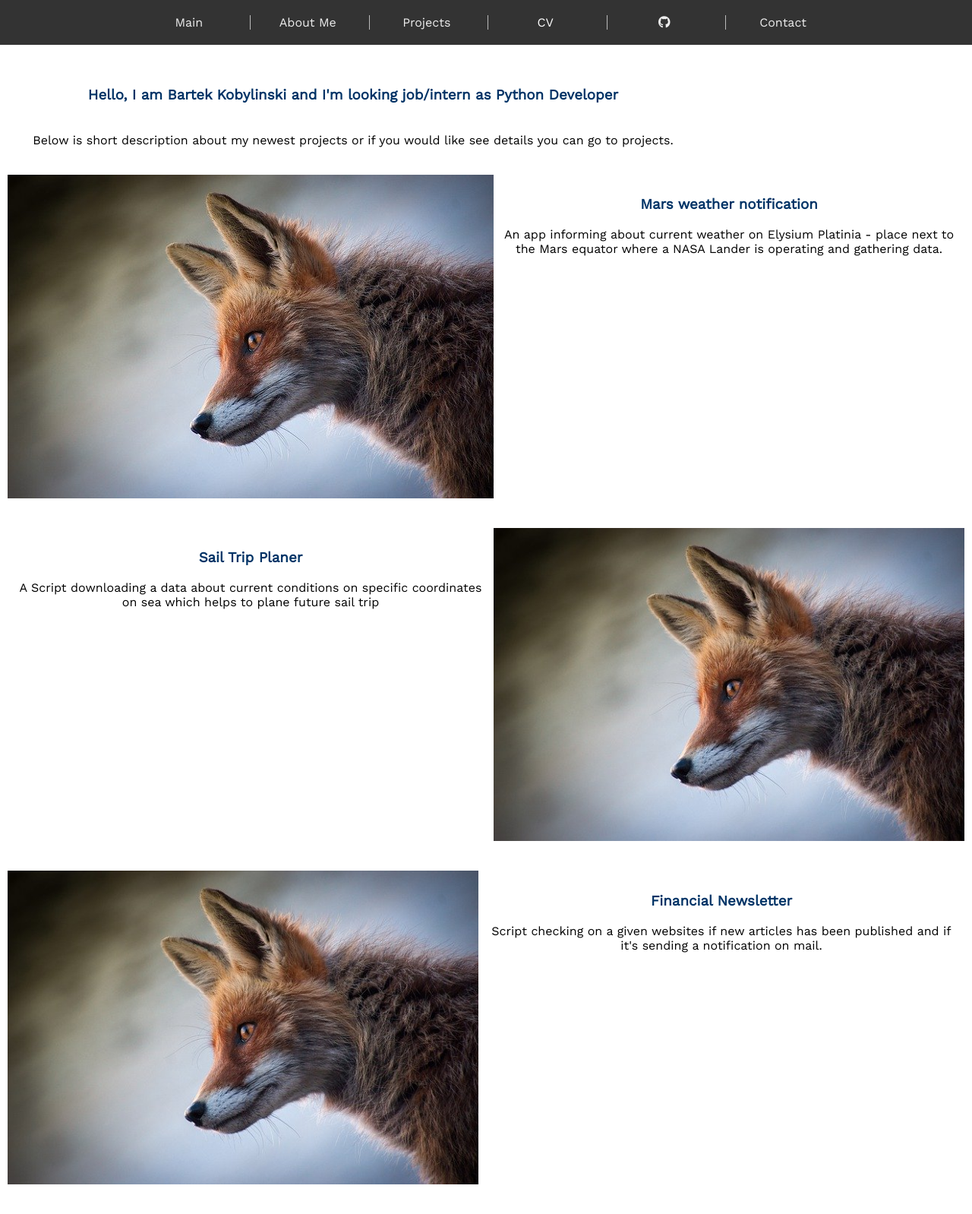
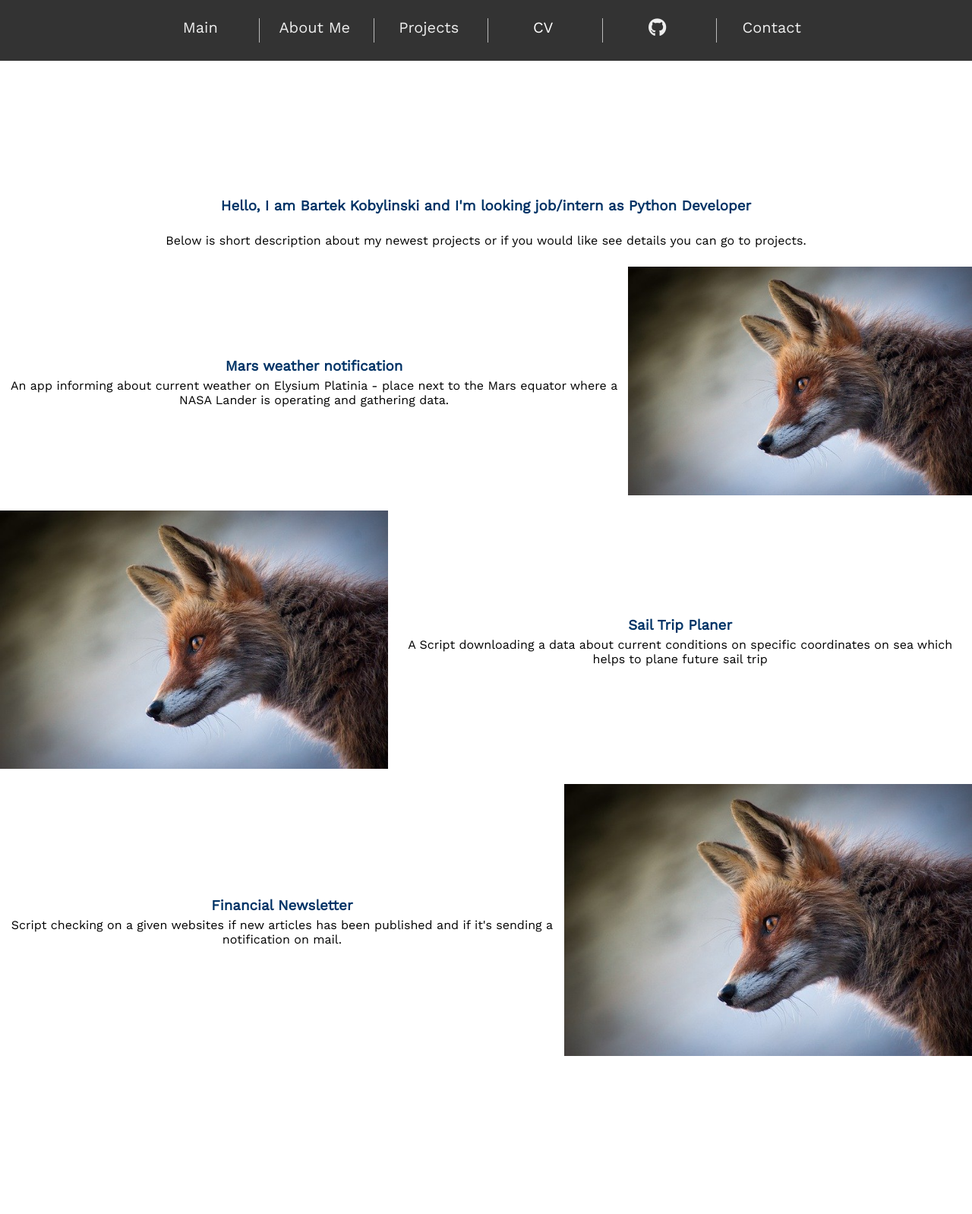
Before and after one commit to bartoszkobylinski/my_website, a Flask app: page / in a window 1280 px wide. Shown: the whole page at 76% size. After the commit the page ends 1390 px from the top, so only its background shows below. Run offline with Flask 2, Linux system fonts and the light colour scheme; some libraries are stand-ins or nearby versions.

Commit message:
Building new css file in a mobile first metodology

```diff
--- a/app/static/css/index_style.css
+++ b/app/static/css/index_style.css
@@ -3,77 +3,75 @@ body{
     font-family: 'Work Sans', sans-serif;
 }
 /* navigation bar */
-.navigation_bar{
+nav{
     display: block;
-    width: 100vw;
-    height: 3vh;
+    width: 100%;
+    height: 3rem;
 }
-.navigation_bar ul{
-    padding: 20px;
-    margin: 0px;
+nav ul{
+    padding: 1.5rem;
+    margin: 0rem;
     text-align: center;
     background-color:#333;
 }
-.navigation_bar ul li{
+nav ul li{
     display: inline-block;
-    width: 150px;
+    width: 9.375rem;
     border-left: 1px solid #bbb;
     color: white;
 }
-.navigation_bar ul li:first-child{
-border-left: none;
+nav ul li:first-child{
+    border-left: none;
 }
-.navigation_bar ul li a{
+nav ul li a{
     text-decoration: none;
     color: #eee;
 }
-.navigation_bar ul li:hover{
+nav ul li:hover{
     background-color: #c6c6c6;
     color: #383833;
-    width: 150px;
+    width: 9.375rem;
     border-left: 1px solid #bbb;
 }
-
-.navigation_bar ul li a:hover{
+nav ul li a:hover{
     background-color: #c6c6c6;
     color: #383833;
 }
-.navigation_bar ul li i{
-    font-size: 16px;
+nav ul li i{
+    font-size: 1rem;
 }
-
 
 /* about me */
 
 .main_content{
-    margin: 30px;
-    padding: 30px;
+    margin: 1.875rem;
+    padding: 1.875rem;
     text-align: center;
 }
 .about_me{
     display: inline-block;
     text-align: justify;
-    width: 600px;
-    height: 400px;
+    width: 37.5rem;
+    height: 25rem;
 }
 
 /* Index page */
 
 .header-text{
-    margin-top: 50px
+    margin-top: 3.125rem;
 }
 .header-text h3{
     text-align: center;
-    padding-top: 20px;
+    padding-top: 1.25rem;
     color: #003366;
 }
 .header-text p{
-    padding: 20px;
+    padding: 1.25rem;
     text-align: center;
 }
 .main_content__index{
-    margin: 0;
-    padding: 0;
+    margin: 0rem;
+    padding: 0rem;
 }
 .first-project,
 .second-project,
@@ -81,15 +79,13 @@ border-left: none;
     display: flex;
     flex-direction: row;
     justify-content: space-between;
-    padding-bottom: 25px;
+    padding-bottom: 1.55rem;
 }
-
 .first-project__content-img,
 .third-project__content-img{
     order: 1;
     width: auto;
 }
-
 .second-project__content-img{
     order: 2;
     width: auto;
@@ -97,13 +93,12 @@ border-left: none;
 .first-project__content,
 .third-project__content{
     order: 2;
-    margin: 100px;
+    margin: 6.25rem;
     text-align: center;
 }
-
 .second-project__content{
     order: 1;
-    margin: 100px;
+    margin: 6.25rem;
     text-align: center;
 }
 .first-project__content h3,
--- /dev/null
+++ b/app/static/css/mobile_first.css
@@ -0,0 +1,576 @@
+body{
+    margin: 0rem;
+    font-family: 'Work Sans', sans-serif;
+}
+nav{
+    display: flex;
+    flex-direction: column;
+    width: 100%;
+    height: 3rem;
+}
+nav ul{
+    padding: 1.5rem;
+    margin: 0rem;
+    text-align: center;
+    background-color:#333;
+}
+nav ul li{
+    display: flex;
+    justify-content: center;
+    width: 100%;
+    color: white;
+    height: 2rem;
+    vertical-align: middle;
+}
+
+nav ul li a{
+    text-decoration: none;
+    color: #eee;
+}
+nav ul li a:hover{
+    background-color: #c6c6c6;
+    color: #383833;
+}
+nav ul li i{
+    font-size: 1rem;
+}
+
+/* about me */
+
+.main_content{
+    margin: 12rem 0.3rem 0.3rem 0.3rem;
+    padding: 0.3rem;
+    text-align: center;
+}
+.about_me h1,
+.about_me h3{
+    text-align: center;
+}
+.about_me{
+    display: inline-block;
+    text-align: justify;
+    width: 100%;
+}
+
+/* Index page */
+
+.header-text{
+    margin-top: 12rem;
+}
+.header-text h3{
+    margin: 0.3rem;
+    text-align: center;
+    padding-top: 1.25rem;
+    color: #003366;
+}
+.header-text p{
+    margin: 0.3rem;
+    padding: 1.25rem;
+    text-align: center;
+}
+.main_content__index{
+    margin: 0rem;
+    padding: 0rem;
+}
+.first-project,
+.second-project,
+.third-project{
+    display: flex;
+    flex-direction: column;
+    justify-content: space-between;
+    padding-bottom: 1rem;
+}
+.first-project__content{
+    order: 1;
+}
+.first-project__content_img{
+    order: 2;
+}
+.second-project__content{
+    order: 3;
+}
+.second-project__content_img{
+    order: 4;
+}
+.third-project__content{
+    order: 5;
+}
+.third-project__content_img{
+    order: 6;
+}
+
+.first-project__content_img img,
+.second-project__content_img img,
+.third-project__content_img img{
+    max-width: 100%;
+}
+
+.first-project__content h3,
+.second-project__content h3,
+.third-project__content h3{
+    margin: 0.3rem;
+    color: #003366;
+    text-align: center;
+}
+.first-project__content p,
+.second-project__content p,
+.third-project__content p{
+    margin: 0.3rem;
+    text-align: center;
+}
+/* contact form */
+.contact-content{
+    display: flex;
+    flex-direction: column;
+    margin-top: 12rem;
+}
+.contact-form{
+    order: 1;
+    display: flex;
+    flex-direction: column;
+}
+#h3-contact{
+    text-align: center;
+    color: #003366;
+    font-size: 1.25rem;
+}
+.contact-info{
+    order: 2;
+    text-align: center;
+}
+.contact-info h3{
+    color: #003366;
+    font-size: 1.25rem;
+}
+.form-name_label,
+.form-email_label,
+.form-message_label{
+    margin: 0.3rem;
+    font-size: 1rem;
+}
+.form-submit{
+    transform: translate(50%);
+    margin: 0.3rem;
+    width: 50%;
+    text-align: center;
+    background-color: #333;
+    font-size: 1rem;
+    border: 2px solid #000;
+    border-radius: 0.625rem;
+    color:#ddd;
+    justify-content: center;
+}
+.input-form{
+    border: 1px solid #989898;
+    background-color: #ffffff;
+    margin: 0.3rem;
+}
+.input-form_message{
+    margin: 0.3rem;
+    min-height: 5rem;
+    border: 1px solid #989898;
+    background-color: #ffffff;
+}
+/* thanks */
+
+.thanks-div{
+    margin-top: 12rem;
+    display: flex;
+    flex-direction: column;
+    align-items: center;
+}
+.thanks-div h3{
+    color: #003366;
+    text-align: center;
+}
+#thanks-submit-button{
+    width: 100%;
+    background-color: #333;
+    font-size: 1rem;
+    border: 2px solid #000;
+    border-radius: 0.625rem;
+    color:#ddd;
+    justify-content: center;
+}
+/* projects site */
+.projects-wrapper {
+    display: flex;
+    flex-direction: column;
+    justify-content: center;
+    margin-top: 12rem;
+}
+.project-one{
+    order: 1;
+}
+.project-two{
+    order: 2;
+}
+.project-three {
+    order: 3;
+}
+.project-one,
+.project-two,
+.project-three{
+    display: flex;
+    flex-direction: column;
+    justify-content: space-around;
+    flex-basis: 100%;
+}
+.project-one__printscreen,
+.project-two__printscreen,
+.project-three__printscreen {
+    margin: 0.3rem;
+}
+.project-one__printscreen img,
+.project-two__printscreen img,
+.project-three__printscreen img {
+    width: 100%;
+}
+.project-one__details,
+.project-two__details,
+.project-three__details {
+    text-align: center;
+}
+.project-one__details ul,
+.project-two__details ul,
+.project-three__details ul {
+    margin: 0.1rem;
+    list-style-type: none;
+}
+.title{
+    font-size: 1rem;
+    padding-bottom: 1.5rem;
+}
+
+@media screen and (min-width: 600px){
+
+/* Index page */
+
+.header-text{
+    margin-top: 12rem;
+}
+.header-text h3{
+    margin: 0.3rem;
+    text-align: center;
+    padding-top: 1.25rem;
+    color: #003366;
+}
+.header-text p{
+    margin: 0.3rem;
+    padding: 1.25rem;
+    text-align: center;
+}
+.main_content__index{
+    margin: 0rem;
+    padding: 0rem;
+}
+.first-project,
+.second-project,
+.third-project{
+    display: flex;
+    flex-direction: row;
+    justify-content: space-between;
+    padding-bottom: 1rem;
+}
+.first-project__content,
+.third-project__content{
+    margin: auto;
+    order: 1;
+}
+.first-project__content_img,
+.second-project__content_img{
+    order: 2;
+}
+.second-project__content{
+    margin: auto;
+}
+
+.first-project__content h3,
+.second-project__content h3,
+.third-project__content h3{
+    color: #003366;
+    text-align: center;
+}
+.first-project__content p,
+.second-project__content p,
+.third-project__content p{
+    text-align: center;
+}
+/* contact form */
+.contact-content{
+    display: flex;
+    flex-direction: column;
+    margin-top: 12rem;
+}
+.contact-form{
+    order: 1;
+    display: flex;
+    flex-direction: column;
+}
+#h3-contact{
+    text-align: center;
+    color: #003366;
+    font-size: 1.25rem;
+}
+.contact-info{
+    order: 2;
+    text-align: center;
+}
+.contact-info h3{
+    color: #003366;
+    font-size: 1.25rem;
+}
+.form-name_label,
+.form-email_label,
+.form-message_label{
+    margin: 0.3rem;
+    font-size: 1rem;
+}
+.form-submit{
+    transform: translate(50%);
+    margin: 0.3rem;
+    width: 50%;
+    text-align: center;
+    background-color: #333;
+    font-size: 1rem;
+    border: 2px solid #000;
+    border-radius: 0.625rem;
+    color:#ddd;
+    justify-content: center;
+}
+.input-form{
+    border: 1px solid #989898;
+    background-color: #ffffff;
+    margin: 0.3rem;
+}
+.input-form_message{
+    margin: 0.3rem;
+    min-height: 5rem;
+    border: 1px solid #989898;
+    background-color: #ffffff;
+}
+/* thanks */
+
+.thanks-div{
+    margin-top: 12rem;
+    display: flex;
+    flex-direction: column;
+    align-items: center;
+}
+.thanks-div h3{
+    color: #003366;
+    text-align: center;
+}
+#thanks-submit-button{
+    width: 100%;
+    background-color: #333;
+    font-size: 1rem;
+    border: 2px solid #000;
+    border-radius: 0.625rem;
+    color:#ddd;
+    justify-content: center;
+}
+/* projects site */
+.projects-wrapper {
+    display: flex;
+    flex-direction: column;
+    justify-content: center;
+    margin-top: 12rem;
+}
+.project-one{
+    order: 1;
+}
+.project-two{
+    order: 2;
+}
+.project-three {
+    order: 3;
+}
+.project-one,
+.project-two,
+.project-three{
+    display: flex;
+    flex-direction: column;
+    justify-content: space-around;
+    flex-basis: 100%;
+}
+.project-one__printscreen,
+.project-two__printscreen,
+.project-three__printscreen {
+    margin: 0.3rem;
+}
+.project-one__printscreen img,
+.project-two__printscreen img,
+.project-three__printscreen img {
+    width: 100%;
+}
+.project-one__details,
+.project-two__details,
+.project-three__details {
+    text-align: center;
+}
+.project-one__details ul,
+.project-two__details ul,
+.project-three__details ul {
+    margin: 0.1rem;
+    list-style-type: none;
+}
+.title{
+    font-size: 1rem;
+    padding-bottom: 1.5rem;
+}
+}
+@media screen and (min-width: 760px){
+    nav{
+        display: block;
+        width: 100%;
+        height: 3rem;
+    }
+    nav ul{
+        padding: 1.5rem;
+        margin: 0rem;
+        text-align: center;
+        background-color:#333;
+    }
+    nav ul li{
+        display: inline-block;
+        width: 6rem;
+        border-left: 1px solid #bbb;
+        color: white;
+    }
+    nav ul li:first-child{
+        border-left: none;
+    }
+    nav ul li a{
+        text-decoration: none;
+        color: #eee;
+    }
+    nav ul li:hover{
+        background-color: #c6c6c6;
+        color: #383833;
+        width: 6rem;
+        border-left: 1px solid #bbb;
+    }
+    nav ul li a:hover{
+        background-color: #c6c6c6;
+        color: #383833;
+    }
+    nav ul li i{
+        font-size: 1rem;
+    }
+    /* projects site */
+    .projects-wrapper {
+        display: flex;
+        flex-direction: row;
+        justify-content: center;
+        margin-top: 6.25rem;
+    }
+    .project-one,
+    .project-two,
+    .project-three {
+        display: flex;
+        flex-direction: column;
+        justify-content: space-around;
+    }
+    .project-one__printscreen,
+    .project-two__printscreen,
+    .project-three__printscreen {
+        width: 95%;
+    }
+    .project-one__printscreen img,
+    .project-two__printscreen img,
+    .project-three__printscreen img {
+        width: 100%;
+    }
+    .project-one__details,
+    .project-two__details,
+    .project-three__details {
+        text-align: center;
+    }
+    .project-one__details ul,
+    .project-two__details ul,
+    .project-three__details ul {
+        margin: 0rem;
+        padding: 0rem;
+        list-style-type: none;
+    }
+    .title{
+        font-size: 1rem;
+        padding-bottom: 1.5rem;
+    }
+    /* contact form */
+
+    .contact-content{
+        display: flex;
+        flex-direction: row;
+        margin-top: 3rem;
+    }
+    .contact-form{
+        order: 1;
+        display: flex;
+        flex-direction: column;
+        padding-right: 1rem;
+    }
+    #h3-contact{
+        color: #003366;
+        font-size: 1.25rem;
+    }
+    .contact-info{
+        padding-left: 1rem;
+        order: 2;
+    }
+    .contact-details{
+        margin-top: 7rem
+    }
+    .form-name_label,
+    .form-email_label,
+    .form-message_label{
+        font-size: 1rem;
+    }
+    .form-submit{
+        background-color: #333;
+        font-size: 1rem;
+        border: 2px solid #000;
+        border-radius: 0.625rem;
+        color:#ddd;
+        justify-content: center;
+    }
+    .input-form{
+        border: 1px solid #989898;
+        background-color: #ffffff;
+        width: auto;
+    }
+    .input-form_message{
+        border: 1px solid #989898;
+        background-color: #ffffff;
+        width: auto;
+        min-height: 7rem;
+    }
+}
+@media screen and (min-width: 1150px){
+    nav ul li{
+        width: 9rem;
+    }
+    nav ul li:hover{
+        width: 9rem;
+    }
+    nav ul li a{
+        font-size: 1.25rem;
+    }
+    nav ul li{
+        font-size: 1.25rem;
+    }
+    nav ul li a:hover{
+        background-color: #c6c6c6;
+        color: #383833;
+    }
+    nav ul li i{
+        font-size: 1.5rem;
+    }
+
+    .contact-content{
+        justify-content: center;
+        align-items: center;
+        margin-top: 4rem;
+    }
+}
--- a/app/templates/index.html
+++ b/app/templates/index.html
@@ -13,7 +13,7 @@
             <p>An app informing about current weather on Elysium Platinia - place next to the Mars equator where a NASA Lander is operating and gathering data.</p>
         </div>
         <div class="first-project__content_img">
-            <img src="{{url_for('static', filename='images/foxy.jpg')}}" alt="">
+            <img class="image" src="{{url_for('static', filename='images/foxy.jpg')}}" alt="Mars Weather Notification project printscreen">
         </div>
     </div>
     <div class="second-project">
@@ -22,8 +22,8 @@
             <p>A Script downloading a data about current conditions on specific coordinates on sea which helps to plane future sail trip</p>
 
         </div>
-        <div class="second-project__content-img">
-            <img src="{{url_for('static', filename='images/foxy.jpg')}}" alt="">
+        <div class="second-project__content_img">
+            <img class="image" src="{{url_for('static', filename='images/foxy.jpg')}}" alt="Sail Trip Planer project printscreen">
         </div>
     </div>
     <div class="third-project">
@@ -31,8 +31,8 @@
             <h3>Financial Newsletter</h3>
             <p>Script checking on a given websites if new articles has been published and if it's sending a notification on mail.</p>
         </div>
-        <div class="third-project__content-img">
-            <img src="{{url_for('static', filename='images/foxy.jpg')}}" alt="">
+        <div class="third-project__content_img">
+            <img class="image" src="{{url_for('static', filename='images/foxy.jpg')}}" alt="Financial Newsletter project printscreen">
         </div>
 
     </div>
--- a/app/templates/layout.html
+++ b/app/templates/layout.html
@@ -6,11 +6,11 @@
     <meta http-equiv="X-UA-Compatible" content="ie=edge">
     <script src="https://kit.fontawesome.com/aef6646358.js" crossorigin="anonymous"></script>
     <link href="https://fonts.googleapis.com/css?family=Work+Sans&display=swap" rel="stylesheet">
-    <link rel="stylesheet" href="{{ url_for('static', filename='css/index_style.css') }}">
+    <link rel="stylesheet" href="{{ url_for('static', filename='css/mobile_first.css') }}">
     <title>{% block title %}{% endblock %}</title>
 </head>
 <body>
-    <div class="navigation_bar">
+    <nav>
         <ul>
             <li><a href="{{ url_for('index')}}">Main</a></li>
             <li><a href="{{url_for('about_me')}}">About Me</a></li>
@@ -19,7 +19,7 @@
             <li id="git"><a href="https://github.com/bartoszkobylinski"><i class="fab fa-github"></i></a></li>
             <li id="contact"><a href="{{ url_for('contact')}}">Contact</a></li>
         </ul>
-    </div>
+    </nav>
     {% block content%}
     {% endblock %}
 </body>
--- a/app/templates/projects.html
+++ b/app/templates/projects.html
@@ -7,6 +7,7 @@
 <div class="projects-wrapper">
     <div class="project-one">
         <div class="project-one__printscreen">
+            <img src="{{url_for('static', filename='images/foxy.jpg')}}" alt="project printscreen">
         </div>
         <div class="project-one__details">
                 <h5 class="title">Mars weather notification</h5>
```
Also changed, not shown: other parts of app/static/css/index_style.css (+31 -33 lines), app/templates/contact.html (+6 -3 lines). Lines whose indentation alone changed are shown as unchanged.
